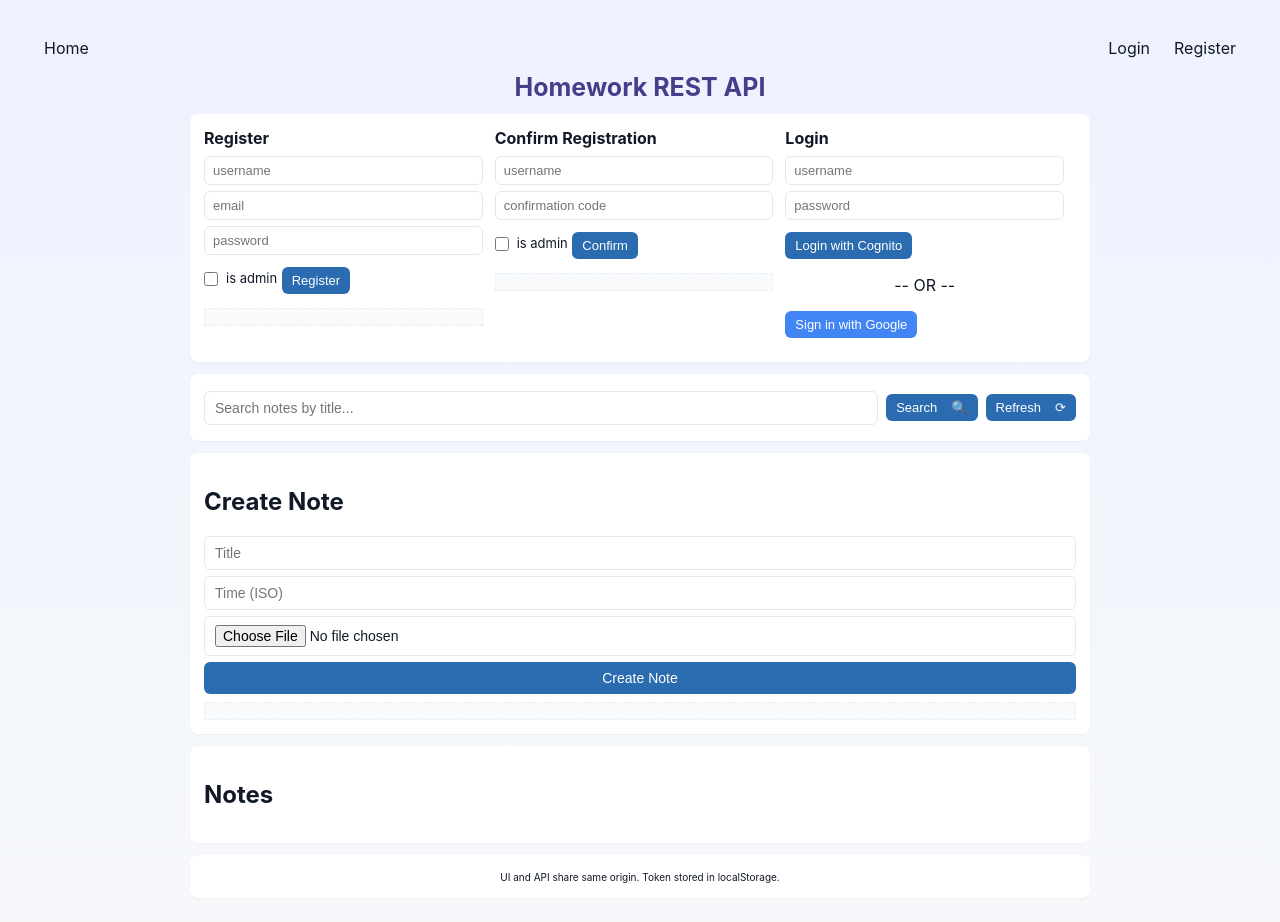
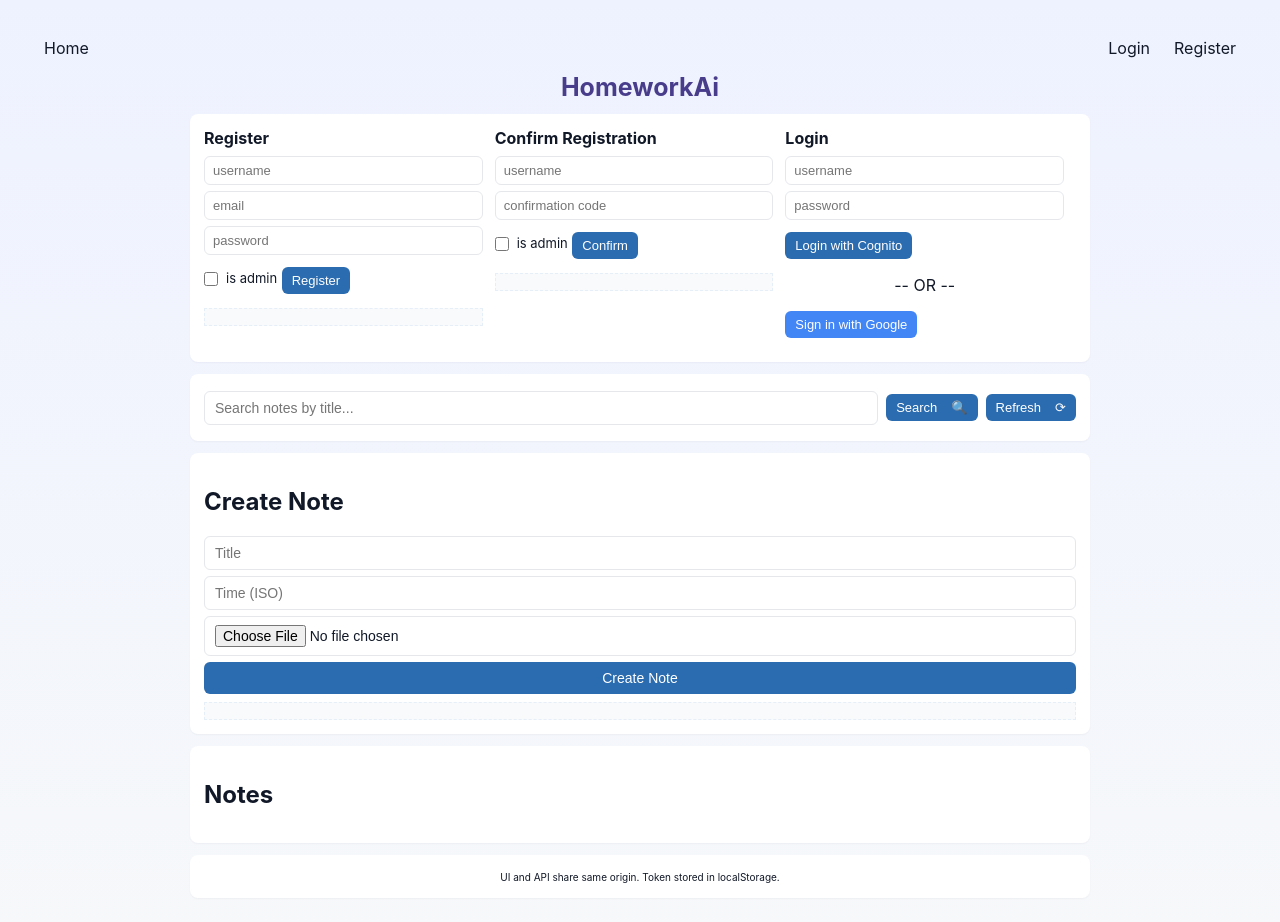
Before and after one commit to Lynn-xf/Homework, a website: page public/index.html in a window 1280 px wide. Drawn offline with Linux system fonts and the light colour scheme.

Commit message:
Initial commit

```diff
--- a/public/index.html
+++ b/public/index.html
@@ -36,7 +36,7 @@
   </nav>
 
   <main class="container">
-    <h1>Homework REST API</h1>
+    <h1>HomeworkAi</h1>
 
     <section class="card" id="authSection">
       <div class="auth-grid">
```
